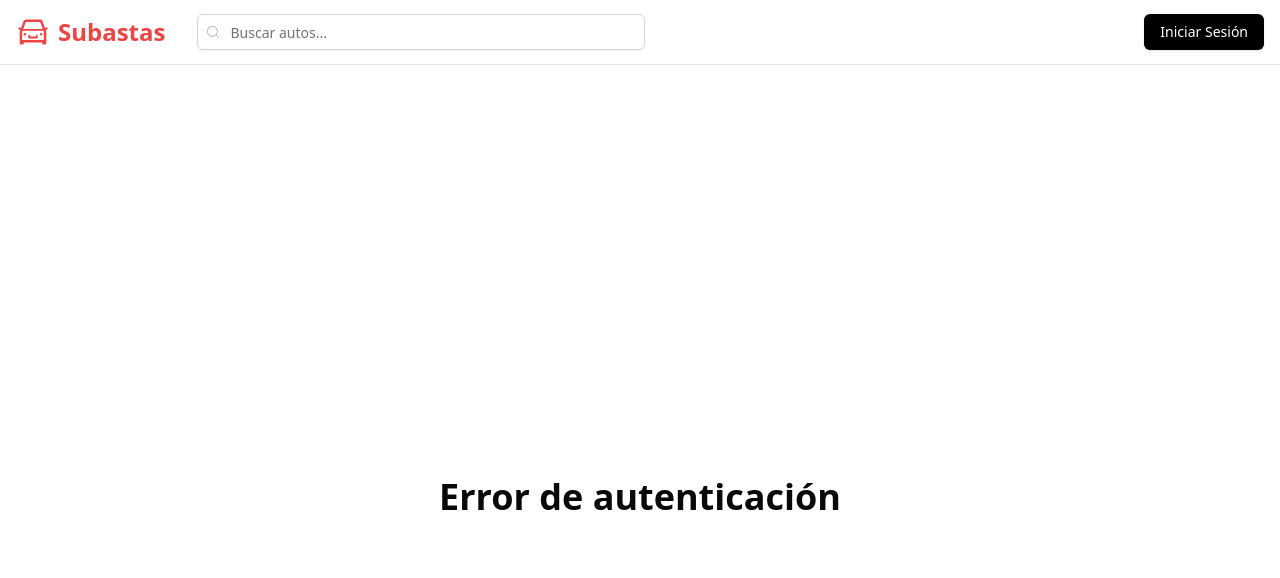
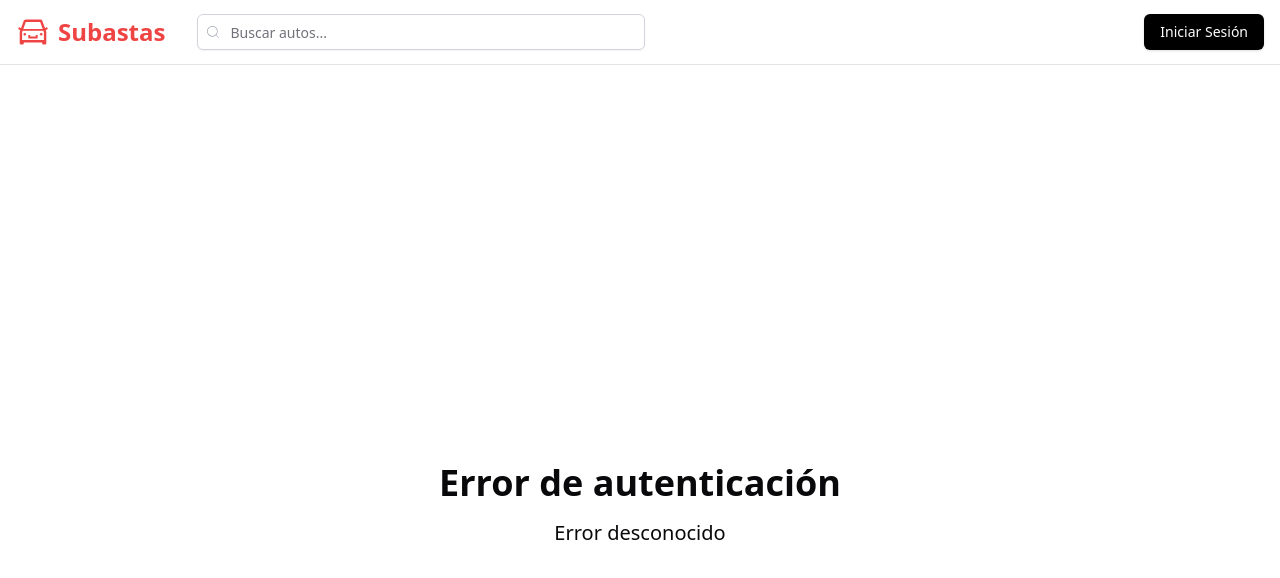
Before and after one commit to JorgeRiveraMancilla/car-shop-course-web-client, a Next.js app: page /auth/error in a window 1280 px wide. Shown: the top 578 px of the page. Built offline with nearby package versions, Linux system fonts and the light colour scheme; no server answers.

Commit message:
fix: add suspense

```diff
--- a/src/app/auth/error/page.tsx
+++ b/src/app/auth/error/page.tsx
@@ -1,16 +1,33 @@
-"use client";
+'use client';
 
-import { useSearchParams } from "next/navigation";
+import { Suspense } from 'react';
+import { useSearchParams } from 'next/navigation';
 
-export default function ErrorPage() {
+function ErrorContent() {
   const searchParams = useSearchParams();
-  const error = searchParams.get("error");
+  const error = searchParams.get('error');
 
   return (
     <div className="flex flex-col items-center justify-center min-h-screen py-2">
       <h1 className="text-4xl font-bold">Error de autenticación</h1>
-
-      <p className="mt-4 text-xl">{error}</p>
+      <p className="mt-4 text-xl">{error || 'Error desconocido'}</p>
     </div>
   );
 }
+
+function ErrorFallback() {
+  return (
+    <div className="flex flex-col items-center justify-center min-h-screen py-2">
+      <h1 className="text-4xl font-bold">Error de autenticación</h1>
+      <p className="mt-4 text-xl">Cargando...</p>
+    </div>
+  );
+}
+
+export default function ErrorPage() {
+  return (
+    <Suspense fallback={<ErrorFallback />}>
+      <ErrorContent />
+    </Suspense>
+  );
+}
```
